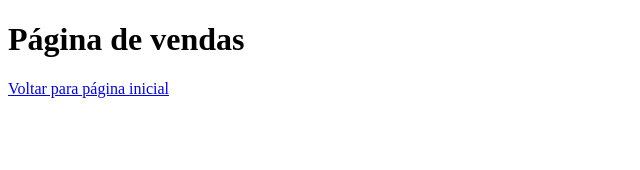
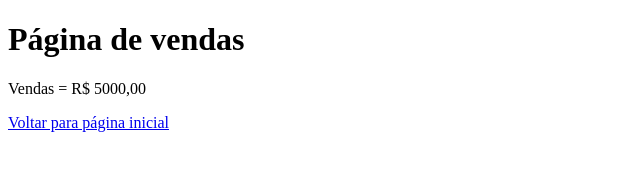
Before and after one commit to SauloCaires/aulagithub, a plain HTML site: page vendas.html in a window 1280 px wide. Shown: the whole page, without its empty margins (0-640 px from the left). Drawn offline with Linux system fonts and the light colour scheme.

Commit message:
Acrescentado valor das vendas

```diff
--- a/vendas.html
+++ b/vendas.html
@@ -7,6 +7,7 @@
 </head>
 <body>
     <h1>Página de vendas</h1>
+    <p></p>Vendas = R$ 5000,00</p>
     <a href="index.html">Voltar para página inicial</a>
 
 </body>
```
